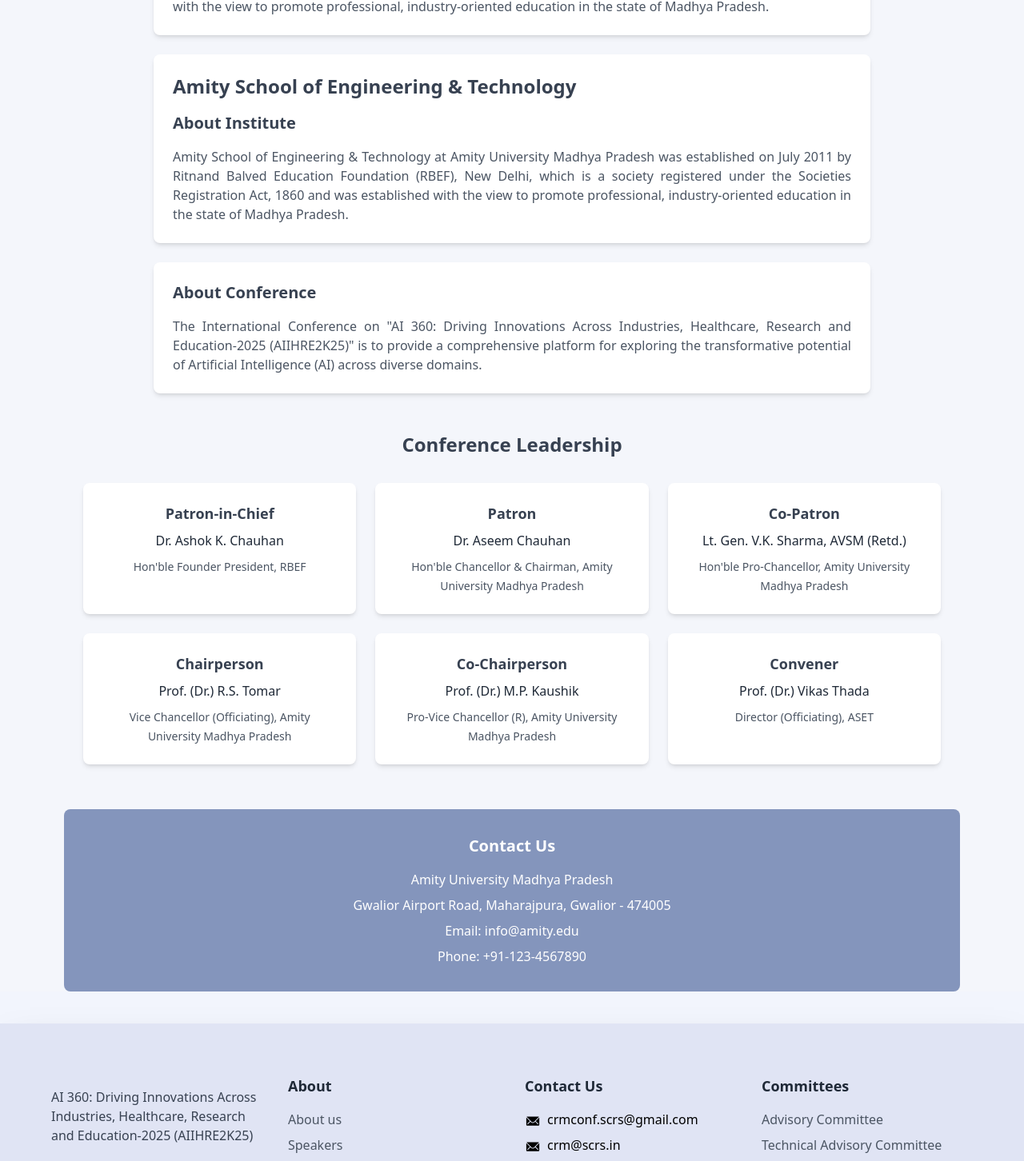
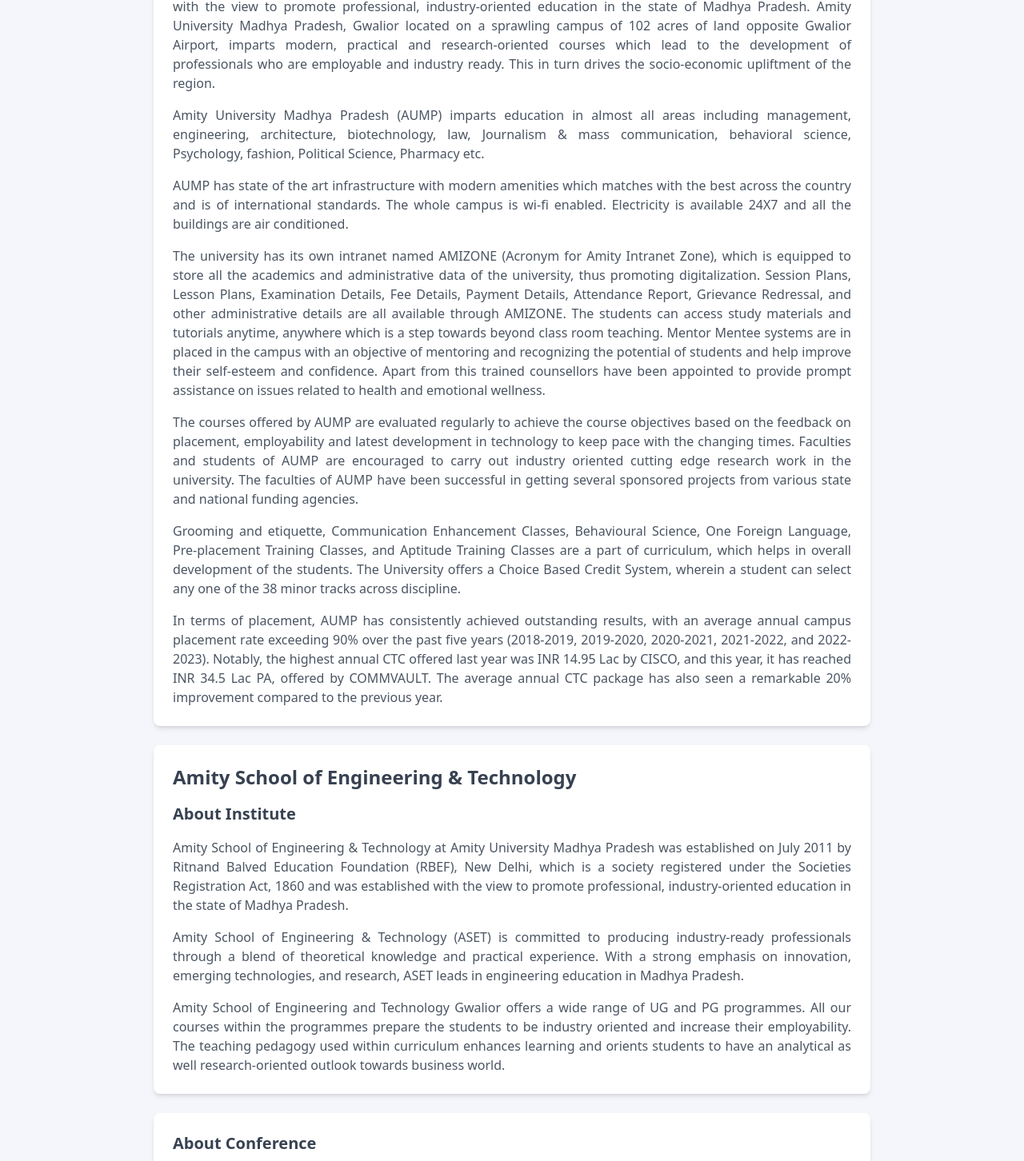
Before and after one commit to drrahulkumar1/Amity-Confrence, a React (Vite) app: page /about-us in a window 1280 px wide. Shown: the part 640-2092 px from the top of the page at 80% size. Built offline with nearby package versions, Linux system fonts and the light colour scheme.

Commit message:
devanshverma update

```diff
--- a/src/components/AboutUs.jsx
+++ b/src/components/AboutUs.jsx
@@ -11,6 +11,7 @@
     }
     scrollToTop();
   }, []);
+
   const leadershipData = [
     {
       title: "Patron-in-Chief",
@@ -72,9 +73,69 @@
             Dwitiya Sanshodhan Adhiniyam (No. 27 of 2010) vide State Government
             Notification No. 7692-406 dated 30 Dec 2010, with the view to
             promote professional, industry-oriented education in the state of
-            Madhya Pradesh.
+            Madhya Pradesh. Amity University Madhya Pradesh, Gwalior located on
+            a sprawling campus of 102 acres of land opposite Gwalior Airport,
+            imparts modern, practical and research-oriented courses which lead
+            to the development of professionals who are employable and industry
+            ready. This in turn drives the socio-economic upliftment of the
+            region.
           </p>
-          {/* Note: Continue with all paragraphs similarly */}
+          <p>
+            Amity University Madhya Pradesh (AUMP) imparts education in almost
+            all areas including management, engineering, architecture,
+            biotechnology, law, Journalism & mass communication, behavioral
+            science, Psychology, fashion, Political Science, Pharmacy etc.
+          </p>
+          <p>
+            AUMP has state of the art infrastructure with modern amenities which
+            matches with the best across the country and is of international
+            standards. The whole campus is wi-fi enabled. Electricity is
+            available 24X7 and all the buildings are air conditioned.
+          </p>
+          <p>
+            The university has its own intranet named AMIZONE (Acronym for Amity
+            Intranet Zone), which is equipped to store all the academics and
+            administrative data of the university, thus promoting
+            digitalization. Session Plans, Lesson Plans, Examination Details,
+            Fee Details, Payment Details, Attendance Report, Grievance
+            Redressal, and other administrative details are all available
+            through AMIZONE. The students can access study materials and
+            tutorials anytime, anywhere which is a step towards beyond class
+            room teaching. Mentor Mentee systems are in placed in the campus
+            with an objective of mentoring and recognizing the potential of
+            students and help improve their self-esteem and confidence. Apart
+            from this trained counsellors have been appointed to provide prompt
+            assistance on issues related to health and emotional wellness.
+          </p>
+          {/* Additional paragraphs from UpdatedAbout.jsx */}
+          <p>
+            The courses offered by AUMP are evaluated regularly to achieve the
+            course objectives based on the feedback on placement, employability
+            and latest development in technology to keep pace with the changing
+            times. Faculties and students of AUMP are encouraged to carry out
+            industry oriented cutting edge research work in the university. The
+            faculties of AUMP have been successful in getting several sponsored
+            projects from various state and national funding agencies.
+          </p>
+          <p>
+            Grooming and etiquette, Communication Enhancement Classes,
+            Behavioural Science, One Foreign Language, Pre-placement Training
+            Classes, and Aptitude Training Classes are a part of curriculum,
+            which helps in overall development of the students. The University
+            offers a Choice Based Credit System, wherein a student can select
+            any one of the 38 minor tracks across discipline.
+          </p>
+          <p>
+            In terms of placement, AUMP has consistently achieved outstanding
+            results, with an average annual campus placement rate exceeding 90%
+            over the past five years (2018-2019, 2019-2020, 2020-2021,
+            2021-2022, and 2022-2023). Notably, the highest annual CTC offered
+            last year was INR 14.95 Lac by CISCO, and this year, it has reached
+            INR 34.5 Lac PA, offered by COMMVAULT. The average annual CTC
+            package has also seen a remarkable 20% improvement compared to the
+            previous year.
+          </p>
+          {/* Continue with all other paragraphs from UpdatedAbout.jsx... */}
         </div>
       </section>
 
@@ -95,7 +156,21 @@
             view to promote professional, industry-oriented education in the
             state of Madhya Pradesh.
           </p>
-          {/* Continue with other paragraphs */}
+          <p>
+            Amity School of Engineering & Technology (ASET) is committed to
+            producing industry-ready professionals through a blend of
+            theoretical knowledge and practical experience. With a strong
+            emphasis on innovation, emerging technologies, and research, ASET
+            leads in engineering education in Madhya Pradesh.
+          </p>
+          <p>
+            Amity School of Engineering and Technology Gwalior offers a wide
+            range of UG and PG programmes. All our courses within the programmes
+            prepare the students to be industry oriented and increase their
+            employability. The teaching pedagogy used within curriculum enhances
+            learning and orients students to have an analytical as well
+            research-oriented outlook towards business world.
+          </p>
         </div>
       </section>
 
@@ -110,8 +185,20 @@
             Industries, Healthcare, Research and Education-2025 (AIIHRE2K25)" is
             to provide a comprehensive platform for exploring the transformative
             potential of Artificial Intelligence (AI) across diverse domains.
+            This conference aims to bring together academics, researchers,
+            industry leaders, healthcare professionals, and educators to
+            exchange knowledge, foster collaboration, and share innovative
+            solutions driven by AI technologies. The conference seeks to
+            highlight the latest advancements and real-world applications of AI
+            in improving industrial processes, enhancing healthcare outcomes,
+            advancing cutting-edge research, and revolutionizing education. It
+            aims to address pressing challenges such as ethical considerations,
+            data privacy, and equitable access while promoting responsible AI
+            development and deployment. Furthermore, the conference aims to
+            empower policymakers, educators, and practitioners with insights to
+            shape the future of AI-driven innovations, ensuring their
+            sustainable and ethical implementation.
           </p>
-          {/* Continue with other text */}
         </div>
       </section>
 
--- a/src/components/AdvisoryCommittee.jsx
+++ b/src/components/AdvisoryCommittee.jsx
@@ -1,8 +1,5 @@
-import {
-  FaFacebook,
-  FaLinkedin,
-  FaTwitter,
-} from "react-icons/fa";
+import { FaFacebook, FaLinkedin, FaTwitter } from "react-icons/fa";
+import advisor1 from "../images/speaker1.jpeg";
 import { useEffect } from "react";
 
 const AdvisoryCommittee = () => {
@@ -19,33 +16,33 @@
     {
       name: "Dr. Ashok K. Chauhan",
       title: "Hon'ble Founder President, RBEF",
-      image: "/src/images/speaker1.jpeg",
+      image: advisor1,
     },
     {
       name: "Dr. Aseem Chauhan",
       title: "Hon'ble Chancellor & Chairman, Amity University Madhya Pradesh",
-      image: "/src/images/speaker1.jpeg",
+      image: advisor1,
     },
     {
       name: "Lt. Gen. V.K. Sharma, AVSM (Retd.)",
       title: "Hon'ble Pro-Chancellor, Amity University Madhya Pradesh",
-      image: "/src/images/speaker1.jpeg",
+      image: advisor1,
     },
     {
       name: "Prof. (Dr.) R.S. Tomar",
       title:
         "Hon'ble Vice Chancellor (Officiating), Amity University Madhya Pradesh",
-      image: "/src/images/speaker1.jpeg",
+      image: advisor1,
     },
     {
       name: "Prof. (Dr.) M.P. Kaushik",
       title: "Hon'ble Pro-Vice Chancellor (R), Amity University Madhya Pradesh",
-      image: "/src/images/speaker1.jpeg",
+      image: advisor1,
     },
     {
       name: "Prof. (Dr.) Vikas Thada",
       title: "Director (Officiating), Amity School of Engineering & Technology",
-      image: "/src/images/speaker1.jpeg",
+      image: advisor1,
     },
   ];
 
--- a/src/components/CallForPapers.jsx
+++ b/src/components/CallForPapers.jsx
@@ -81,7 +81,7 @@
                   </h4>
                   <ul className="ml-6 space-y-1">
                     {theme.items.map((item, i) => (
-                      <li key={i} className="text-gray-600">
+                      <li key={i} className="text-gray-600 list-disc">
                         {item}
                       </li>
                     ))}
@@ -95,11 +95,19 @@
             <h3 className="text-2xl font-bold text-gray-800 mb-4">
               Important Dates
             </h3>
-            <ul className="space-y-2 text-gray-600">
-              <li>Abstract Submission Deadline: Not Decided</li>
-              <li>Acceptance Notification: Not Decided</li>
-              <li>Full Paper Submission Deadline: Not Decided</li>
-              <li>Conference Date: 28th & 29th May 2025</li>
+            <ul className="space-y-2 text-gray-600 ml-5">
+              <li className="list-decimal">
+                Abstract Submission Deadline: Not Decided
+              </li>
+              <li className="list-decimal">
+                Acceptance Notification: Not Decided
+              </li>
+              <li className="list-decimal">
+                Full Paper Submission Deadline: Not Decided
+              </li>
+              <li className="list-decimal">
+                Conference Date: 28th & 29th May 2025
+              </li>
             </ul>
           </section>
 
--- a/src/components/KeynoteSpeakers.jsx
+++ b/src/components/KeynoteSpeakers.jsx
@@ -1,4 +1,7 @@
-import React from "react";
+import speaker1 from "../images/speaker1.jpeg";
+import speaker2 from "../images/speaker2.jpeg";
+import speaker3 from "../images/speaker3.jpeg";
+import speaker4 from "../images/speaker4.jpeg";
 
 const KeynoteSpeakers = () => {
   const speakers = [
@@ -7,28 +10,28 @@
       title: "Professor",
       affiliation:
         "Dept. of Mathematical Sciences, Indian Institute of Technology (Banaras Hindu University), Varanasi",
-      image: "/src/images/speaker1.jpeg",
+      image: speaker1,
     },
     {
       name: "Prof. (Dr.) Karm Veer Arya",
       title: "Professor",
       affiliation:
         "Coordinator, Multimedia and Information Security Research Group, IIIT, Gwalior.",
-      image: "/src/images/speaker2.jpeg",
+      image: speaker2,
     },
     {
       name: "Prof. (Dr.) Gautam Srivastava",
       title: "Professor",
       affiliation:
         "Department of Mathematics & Computer Science, Brandon University, Brandon, MB, Canada",
-      image: "/src/images/speaker3.jpeg",
+      image: speaker3,
     },
     {
       name: "Prof. (Dr.)Lenin Babu Russeliah",
       title: "Data Scientist",
       affiliation:
         "Product Engineering Manager ConverSight Columbus, Indiana, United States",
-      image: "/src/images/speaker4.jpeg",
+      image: speaker4,
     },
   ];
 
```
Also changed, not shown: src/components/OrganizingCommittee.jsx (+10 -5 lines), 1 other file (tests, documents, lock files or other folders).
